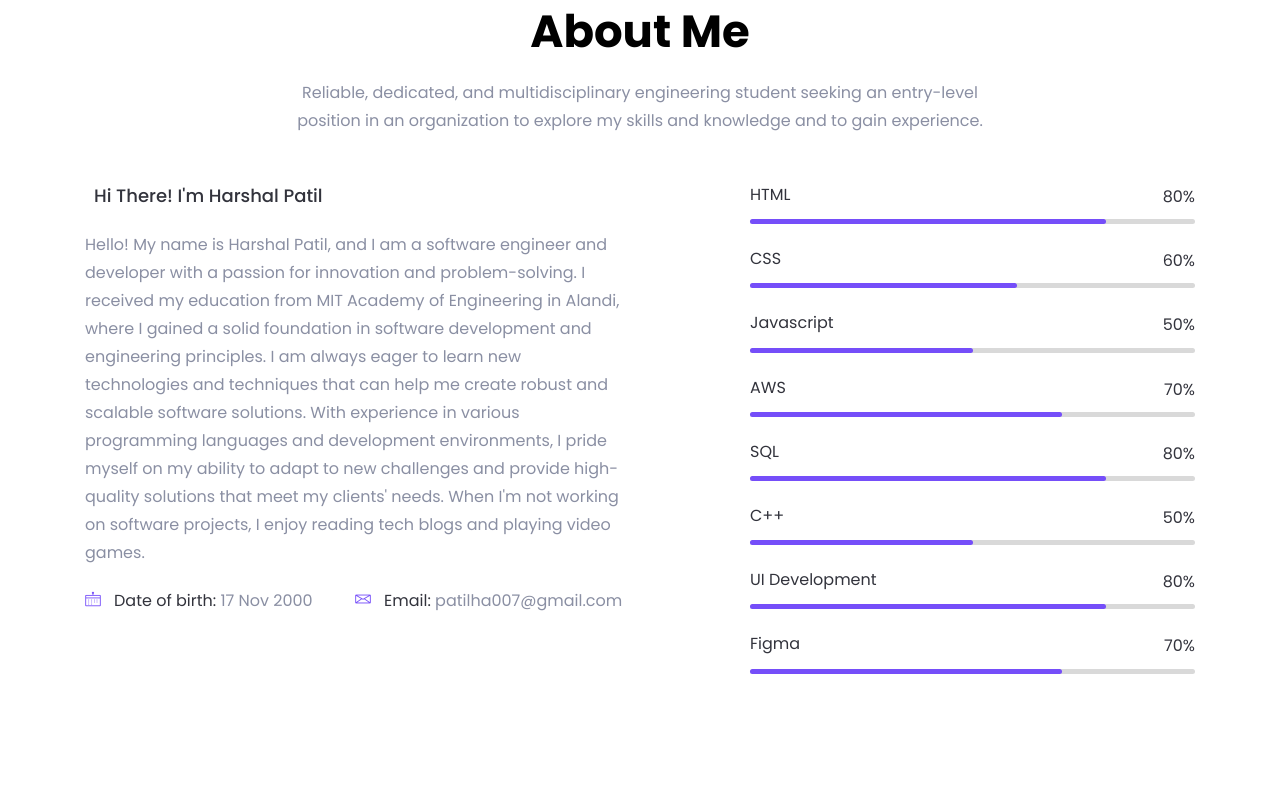
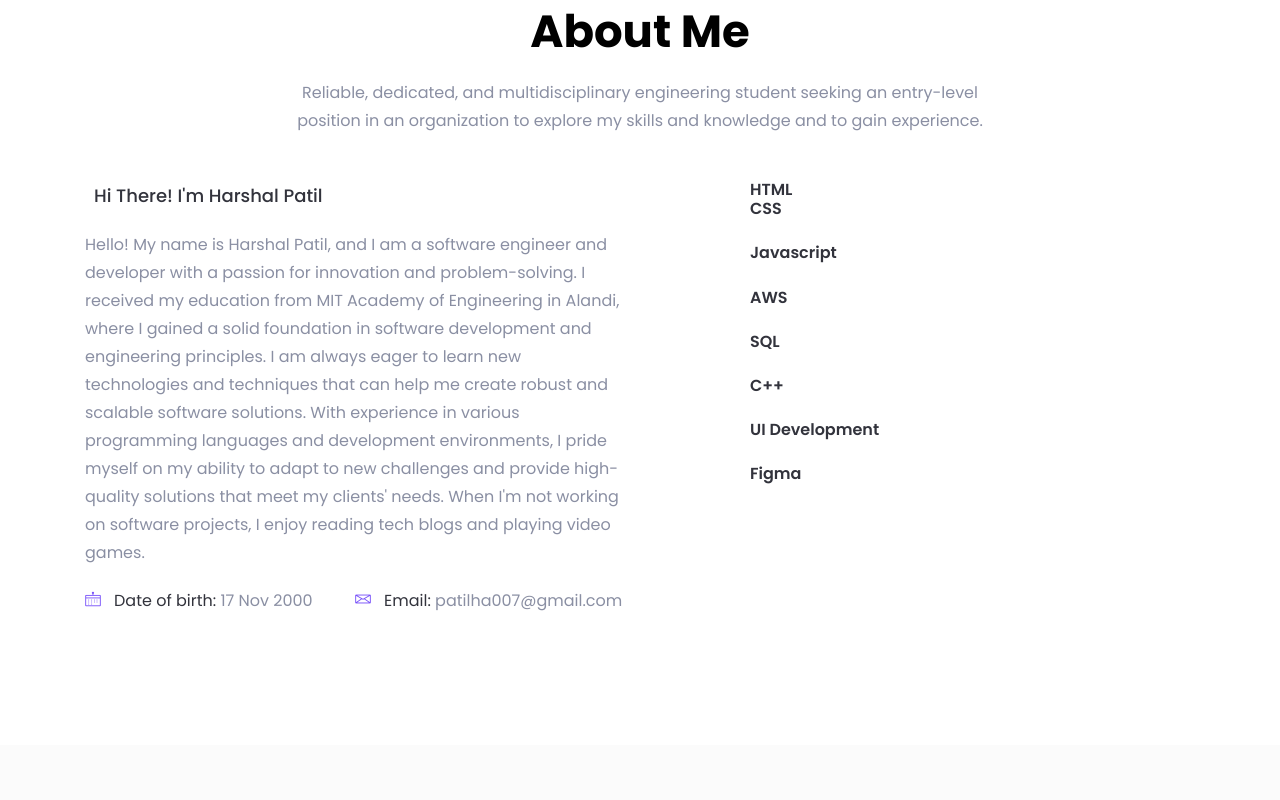
Before and after one commit to Harshal-Anil-Patil/Harshal-Anil-Patil.github.io, a plain HTML site: page index.html in a window 1280 px wide. Shown: the part 940-1740 px from the top of the page. Drawn offline with Linux system fonts and the light colour scheme; files whose address does not match are found by name.

Commit message:
Update index.html

```diff
--- a/index.html
+++ b/index.html
@@ -129,7 +129,7 @@
                         <div class="header-content-right">
                             <h4 class="sub-title">Hello, I’m</h4>
                             <h1 class="title">Harshal Anil Patil</h1>
-                            <p>A Software Engineer and Developer</p>
+                            <p>A Software engineer and Developer</p>
                             <a class="main-btn" href="#work">View my Work</a>
                         </div> <!-- header content right -->
                     </div>
@@ -214,135 +214,64 @@
                         </ul>
                     </div> <!-- about content -->
                 </div>
+
                 <div class="col-xl-5 offset-xl-1 col-lg-6">
-                    <div class="about-skills pt-25">
-                        <div class="skill-item mt-25">
+                    <div class="about-skills pt-25" style="margin-top: 20px;">
+                        <div class="tech" class="skill-item mt-25" >
                             <div class="skill-header">
                                 <h6 class="skill-title">HTML</h6>
-                                <div class="skill-percentage">
-                                    <div class="count-box counted">
-                                        <span class="counter">80</span>
-                                    </div>
-                                    %
-                                </div>
-                            </div>
-                            <div class="skill-bar">
-                                <div class="bar-inner">
-                                    <div class="bar progress-line" data-width="80"></div>
-                                </div>
                             </div>
                         </div> <!-- skill item -->
-                        <div class="skill-item mt-25">
+
+
+                        <div class="tech" class="skill-item mt-25">
                             <div class="skill-header">
                                 <h6 class="skill-title">CSS</h6>
-                                <div class="skill-percentage">
-                                    <div class="count-box counted">
-                                        <span class="counter">60</span>
-                                    </div>
-                                    %
-                                </div>
-                            </div>
-                            <div class="skill-bar">
-                                <div class="bar-inner">
-                                    <div class="bar progress-line" data-width="60"></div>
-                                </div>
                             </div>
                         </div> <!-- skill item -->
+
                         <div class="skill-item mt-25">
-                            <div class="skill-header">
+                            <div class="tech" class="skill-header">
                                 <h6 class="skill-title">Javascript</h6>
-                                <div class="skill-percentage">
-                                    <div class="count-box counted">
-                                        <span class="counter">50</span>
-                                    </div>
-                                    %
-                                </div>
                             </div>
-                            <div class="skill-bar">
-                                <div class="bar-inner">
-                                    <div class="bar progress-line" data-width="50"></div>
-                                </div>
+
+                        </div> <!-- skill item -->
+
+                        <div class="skill-item mt-25">
+                            <div class="tech" class="skill-header">
+                                <h6 class="skill-title">AWS</h6>
+
                             </div>
+
                         </div> <!-- skill item -->
                         <div class="skill-item mt-25">
-                            <div class="skill-header">
-                                <h6 class="skill-title">AWS</h6>
-                                <div class="skill-percentage">
-                                    <div class="count-box counted">
-                                        <span class="counter">70</span>
-                                    </div>
-                                    %
-                                </div>
+                            <div class="tech" class="skill-header">
+                                <h6 class="skill-title">SQL</h6>
+
                             </div>
-                            <div class="skill-bar">
-                                <div class="bar-inner">
-                                    <div class="bar progress-line" data-width="70"></div>
-                                </div>
-                            </div>
+
                         </div> <!-- skill item -->
                         <div class="skill-item mt-25">
-                            <div class="skill-header">
-                                <h6 class="skill-title">SQL</h6>
-                                <div class="skill-percentage">
-                                    <div class="count-box counted">
-                                        <span class="counter">80</span>
-                                    </div>
-                                    %
-                                </div>
+                            <div class="tech" class="skill-header">
+                                <h6 class="skill-title">C++</h6>
+
                             </div>
-                            <div class="skill-bar">
-                                <div class="bar-inner">
-                                    <div class="bar progress-line" data-width="80"></div>
-                                </div>
-                            </div>
+
                         </div> <!-- skill item -->
                         <div class="skill-item mt-25">
-                            <div class="skill-header">
-                                <h6 class="skill-title">C++</h6>
-                                <div class="skill-percentage">
-                                    <div class="count-box counted">
-                                        <span class="counter">50</span>
-                                    </div>
-                                    %
-                                </div>
+                            <div class="tech" class="skill-header">
+                                <h6 class="skill-title">UI Development</h6>
+
                             </div>
-                            <div class="skill-bar">
-                                <div class="bar-inner">
-                                    <div class="bar progress-line" data-width="50"></div>
-                                </div>
+
+                        </div> <!-- skill item -->
+
+                        <div class="skill-item mt-25">
+                            <div class="tech" class="skill-header">
+                                <h6 class="skill-title">Figma</h6>
+
                             </div>
-                        </div> <!-- skill item -->
-                        <div class="skill-item mt-25">
-                            <div class="skill-header">
-                                <h6 class="skill-title">UI Development</h6>
-                                <div class="skill-percentage">
-                                    <div class="count-box counted">
-                                        <span class="counter">80</span>
-                                    </div>
-                                    %
-                                </div>
-                            </div>
-                            <div class="skill-bar">
-                                <div class="bar-inner">
-                                    <div class="bar progress-line" data-width="80"></div>
-                                </div>
-                            </div>
-                        </div> <!-- skill item -->
-                        <div class="skill-item mt-25">
-                            <div class="skill-header">
-                                <h6 class="skill-title">Figma</h6>
-                                <div class="skill-percentage">
-                                    <div class="count-box counted">
-                                        <span class="counter">70</span>
-                                    </div>
-                                    %
-                                </div>
-                            </div>
-                            <div class="skill-bar">
-                                <div class="bar-inner">
-                                    <div class="bar progress-line" data-width="70"></div>
-                                </div>
-                            </div>
+
                         </div> <!-- skill item -->
                     </div> <!-- about skills -->
                 </div>
@@ -487,6 +416,9 @@
                           <h6>11 Apr, 2021 - 20 May, 2022</h6>
                       </div>
                     </div>
+                    <button class="go" style="transform: translate(0, 40px);">
+                        <a href="assets\images\File\Host_US_Paper_final_draft.pdf">More Information ></a>
+                    </button>
                   </div>
                 </div>
                 </div>
@@ -522,6 +454,9 @@
                                   <h6>11 Jan, 2023 - 20 April, 2023</h6>
                               </div>
                             </div>
+                            <button class="go" style="transform: translate(0, 40px);">
+                                <a href="assets\images\File\Host_US_Paper_final_draft.pdf">More Information ></a>
+                            </button>
                           </div>
                     </div> <!-- single service -->
                 </div>
@@ -556,6 +491,9 @@
                                   <h6>27 Oct, 2021 - 29 Dec, 2021</h6>
                               </div>
                             </div>
+                            <button class="go"  style="transform: translate(0, 40px);" >
+                                <a href="assets\images\File\Gyrobot.pdf">More Information ></a>
+                            </button>
                           </div>
                     </div> <!-- single service -->
                 </div>
@@ -695,7 +633,7 @@
                             <img src="assets\images\blog\Screenshot_20230327_111406_Instagram.jpg" alt="Blog">
                         </div>
                         <div class="blog-content">
-                            <h4 class="blog-title"><a href="blog-details.html">EXTRA CURRICULAR ACTIVITIES.</a></h4>
+                            <h4 class="blog-title"><a href="https://youtu.be/jJGJBuKtkA4">EXTRA CURRICULAR ACTIVITIES.</a></h4>
                             <span>Treasurer of Arts Club : Management of club budget.</span>
                         </div>
                     </div> <!-- single blog -->
@@ -706,7 +644,7 @@
                             <img src="assets\images\blog\Art.jpeg" alt="Blog">
                         </div>
                         <div class="blog-content">
-                            <h4 class="blog-title"><a href="blog-details.html">PERSONAL INTERESTS / HOBBIES.</a></h4>
+                            <h4 class="blog-title"><a href="https://drive.google.com/drive/folders/17mBnyqlwSdJcLddWU-QmAGA3WbFJeh4u?usp=drive_link">PERSONAL INTERESTS / HOBBIES.</a></h4>
                             <span>Art and Craft, Drawing, Travelling
                             </span>
                         </div>
```
